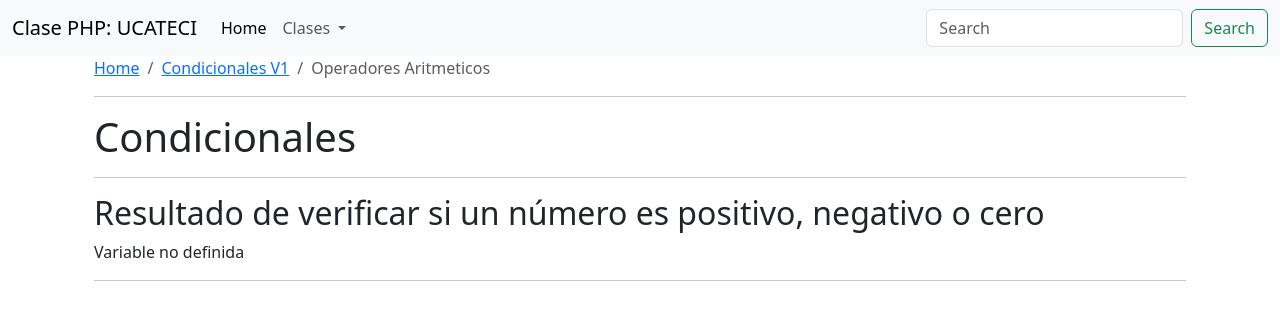
After one commit to haroldtr/php-101, a PHP site: page /semana04/procesa_numero.php in a window 1280 px wide. The commit adds this page. Shown: the top 320 px of the page. Run offline with PHP 8.4, Linux system fonts and the light colour scheme.

Commit message:
semana 04: trabajando con condicionales
Se trabaja con condicionales y se mejora la estetica de las paginas utilizando boostrap, se maneja tambien el metodo include de php para reutilizar de mejor forma el codigo trabajado

```diff
--- /dev/null
+++ b/ejercicios/php/footer.php
@@ -0,0 +1,6 @@
+<hr>
+</div>
+<script src="https://cdn.jsdelivr.net/npm/bootstrap@5.3.3/dist/js/bootstrap.bundle.min.js" integrity="sha384-YvpcrYf0tY3lHB60NNkmXc5s9fDVZLESaAA55NDzOxhy9GkcIdslK1eN7N6jIeHz" crossorigin="anonymous"></script>
+</body>
+
+</html>
--- /dev/null
+++ b/ejercicios/php/header.php
@@ -0,0 +1,47 @@
+<!doctype html>
+<html lang="en">
+
+<head>
+  <meta charset="utf-8">
+  <meta name="viewport" content="width=device-width, initial-scale=1">
+  <title>Clase PHP: UCATECI</title>
+  <link href="https://cdn.jsdelivr.net/npm/bootstrap@5.3.3/dist/css/bootstrap.min.css" rel="stylesheet" integrity="sha384-QWTKZyjpPEjISv5WaRU9OFeRpok6YctnYmDr5pNlyT2bRjXh0JMhjY6hW+ALEwIH" crossorigin="anonymous">
+</head>
+
+<body>
+  <nav class="navbar navbar-expand-lg bg-body-tertiary">
+    <div class="container-fluid">
+      <a class="navbar-brand" href="index.php">Clase PHP: UCATECI </a>
+      <button class="navbar-toggler" type="button" data-bs-toggle="collapse" data-bs-target="#navbarSupportedContent" aria-controls="navbarSupportedContent" aria-expanded="false" aria-label="Toggle navigation">
+        <span class="navbar-toggler-icon"></span>
+      </button>
+      <div class="collapse navbar-collapse" id="navbarSupportedContent">
+        <ul class="navbar-nav me-auto mb-2 mb-lg-0">
+          <li class="nav-item">
+            <a class="nav-link active" aria-current="page" href="index.php">Home</a>
+          </li>
+          <li class="nav-item dropdown">
+            <a class="nav-link dropdown-toggle" href="#" role="button" data-bs-toggle="dropdown" aria-expanded="false">
+              Clases
+            </a>
+            <ul class="dropdown-menu">
+              <li><a class="dropdown-item" href="#">Semana 01</a></li>
+              <li>
+                <hr class="dropdown-divider">
+              </li>
+              <li><a class="dropdown-item" href="#">Semana 02</a></li>
+              <li>
+                <hr class="dropdown-divider">
+              </li>
+              <li><a class="dropdown-item" href="#">Semana 03</a></li>
+            </ul>
+          </li>
+        </ul>
+        <form class="d-flex" role="search">
+          <input class="form-control me-2" type="search" placeholder="Search" aria-label="Search">
+          <button class="btn btn-outline-success" type="submit">Search</button>
+        </form>
+      </div>
+    </div>
+  </nav>
+  <div class="container">
--- /dev/null
+++ b/ejercicios/semana04/procesa_numero.php
@@ -0,0 +1,32 @@
+<?php
+include_once("../php/header.php");
+?>
+<div class="container-fluid">
+  <nav aria-label="breadcrumb">
+    <ol class="breadcrumb">
+      <li class="breadcrumb-item"><a href="../index.php">Home</a></li>
+      <li class="breadcrumb-item"><a href="./condicionalesv1.php">Condicionales V1</a></li>
+      <li class="breadcrumb-item active" aria-current="page">Operadores Aritmeticos</li>
+    </ol>
+  </nav>
+  <hr>
+  <h1>Condicionales</h1>
+  <hr>
+  <h2>Resultado de verificar si un número es positivo, negativo o cero</h2>
+  <?php
+  if (isset($_POST['numero'])) {
+    $numero = $_POST['numero'];
+    if ($numero > 0) {
+      echo "<p class='alert alert-success'>El numero $numero es positivo</p>";
+    } elseif ($numero < 0) {
+      echo "<p class='alert alert-success'> El numero $numero es negativo</p>";
+    } else {
+      echo "<p class='alert alert-success'> El numero digitado es cero</p>";
+    }
+  } else {
+    echo "Variable no definida";
+  }
+  ?>
+  <?php
+  include_once("../php/footer.php");
+  ?>
```
Also changed, not shown: ejercicios/index.php (+21 -52 lines), ejercicios/index_oldv2.php (added, +88 -0 lines), ejercicios/semana02/formulario_basico.php (+6 -14 lines), ejercicios/semana04/condicionalesv1.php (added, +25 -0 lines).
